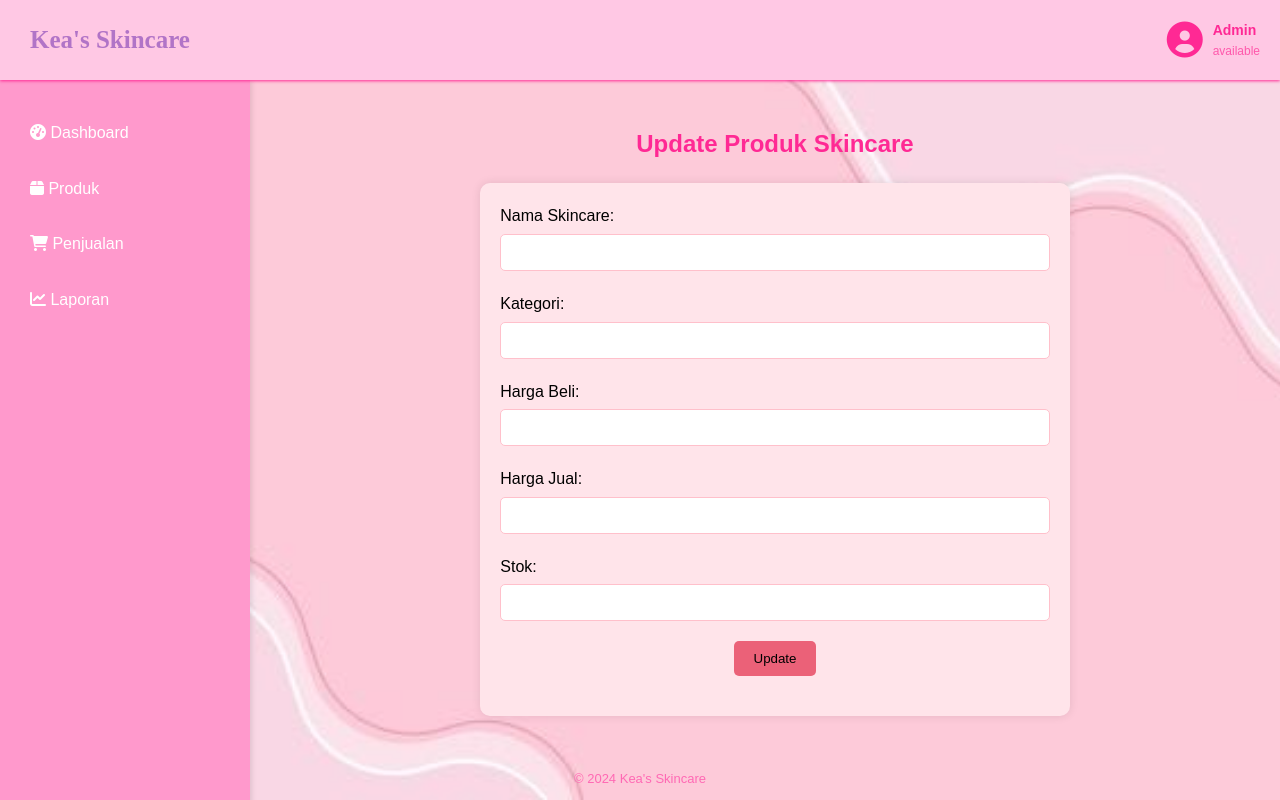
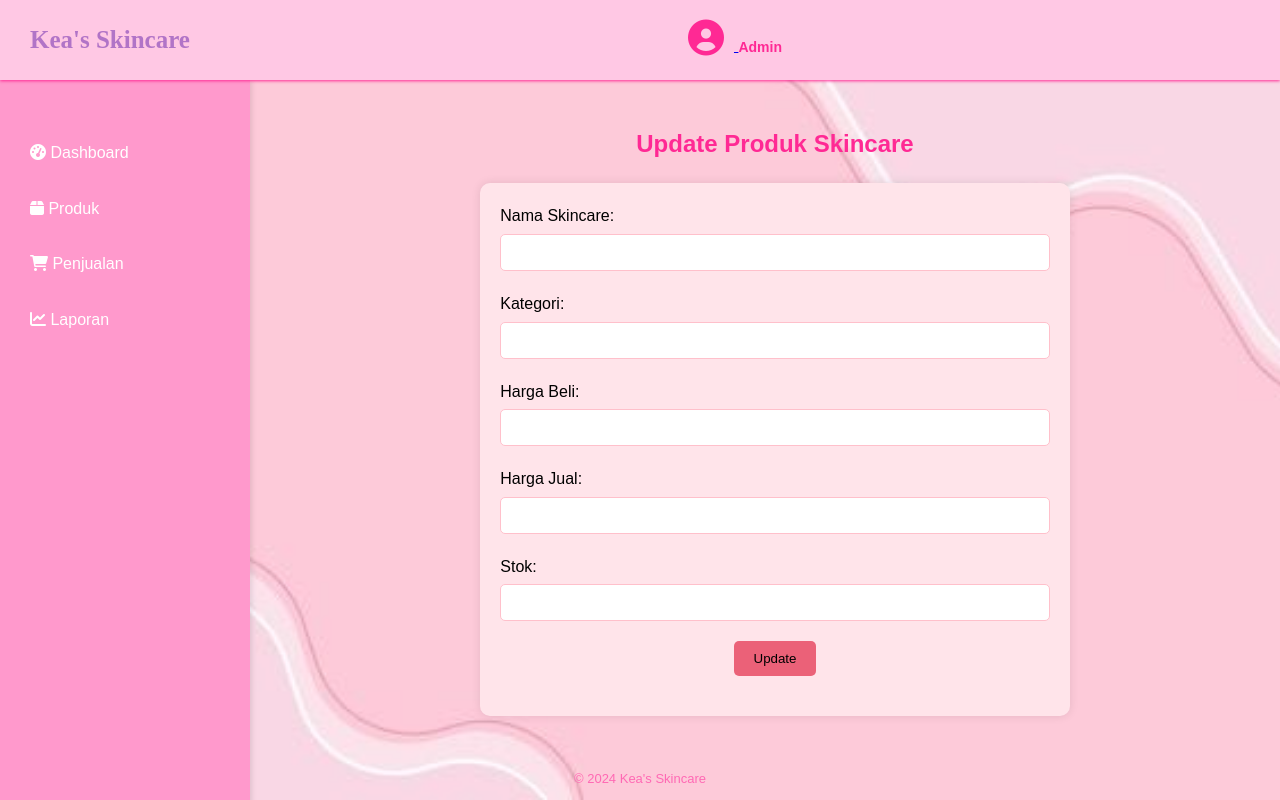
Before and after one commit to Aliyazalfaputri/Kea-s-Skincare, a PHP site: page /edit.php in a window 1280 px wide. Run offline with PHP 8.4, Linux system fonts and the light colour scheme; data that the repository does not hold is empty.

Commit message:
admin connect & style

```diff
--- a/css/styles.css
+++ b/css/styles.css
@@ -226,9 +226,13 @@
 }
 
 .profile {
-    display: flex;
-    align-items: center;
-    margin-right: 20px; /* Add some margin to the right if needed */
+    display: inline-block;
+    /* vertical-align: middle; */
+}
+
+.profile-text {
+    display: inline-block;
+    vertical-align: middle;
 }
 
 .profile i {
@@ -237,18 +241,7 @@
     margin-right: 10px;
 }
 
-.profile-text {
-    display: flex;
-    flex-direction: column;
-    text-align: left;
-}
-
 .profile-text strong {
     font-size: 14px;
     color: #ff2994;
 }
-
-.profile-text .status {
-    font-size: 12px;
-    color: rgba(255, 41, 148, 0.7);
-}
--- a/template/header.php
+++ b/template/header.php
@@ -12,11 +12,10 @@
     <header>
         <div class="container-header">
             <h1 class="brand">Kea's Skincare</h1>
-            <div class="profile">
+            <div class="profile"><a href="create_admin.php">
                 <i class="fas fa-user-circle"></i>
                 <div class="profile-text">
                     <strong>Admin</strong>
-                    <span class="status">available</span>
                 </div>
             </div>
         </div>
```
